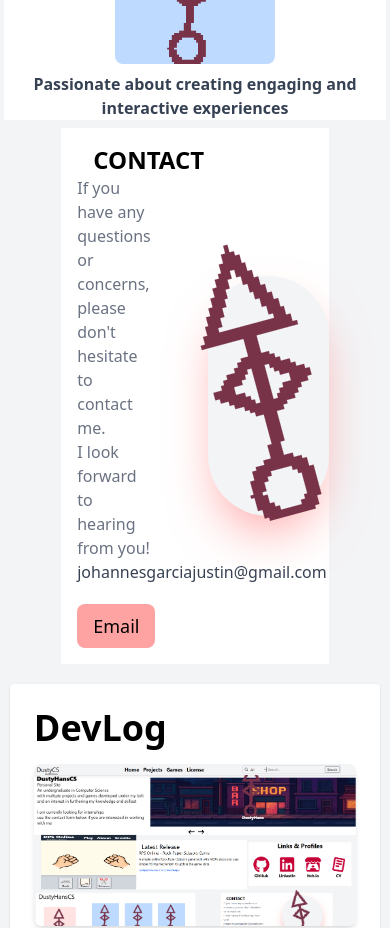
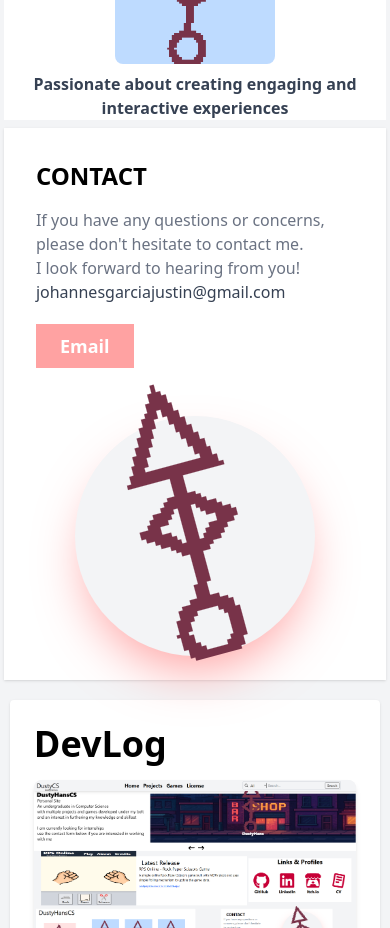
Before and after one commit to DustyCs/DustyCs.github.io, a React (Vite) app: page / in a window 390 px wide. Shown: the part 2800-3728 px from the top of the page. Built offline with nearby package versions, Linux system fonts and the light colour scheme.

Commit message:
[RELEASE] Now mobile responsive - except for other devices :)

```diff
--- a/src/features/home-page/components/ContactMe.jsx
+++ b/src/features/home-page/components/ContactMe.jsx
@@ -4,26 +4,44 @@ import { motion } from 'framer-motion'
 
 export default function ContactMe() {
   return (
-    <div className='col-span-1 flex justify-center'>
-      <div className='flex w-[70%] justify-between bg-white gap-10'>
-        <div className='w-[40%] p-4'>
-          <h1 className='text-2xl font-bold px-4'>CONTACT</h1>
-          <p className='text-gray-500'>If you have any questions or concerns, please don't hesitate to contact me.</p>
-          <p className='text-gray-500'>I look forward to hearing from you!</p>
-          <p className='text-gray-700'>johannesgarciajustin@gmail.com</p>
-          <button className='mt-5 px-4 py-2 bg-red-300 rounded-lg hover:bg-red-400 transition'>
-            <a href="mailto:n3s8w@example.com" className='text-lg hover:underline'>Email</a>
+    <div className="col-span-1 flex justify-center">
+      <div className="flex flex-col md:flex-row w-full md:w-[70%] justify-between bg-white gap-10 p-6 shadow">
+        <div className="w-full md:w-[40%] p-2">
+          <h1 className="text-2xl font-bold mb-4">CONTACT</h1>
+          <p className="text-gray-500">
+            If you have any questions or concerns, please don't hesitate to contact me.
+          </p>
+          <p className="text-gray-500">I look forward to hearing from you!</p>
+          <p className="text-gray-700">johannesgarciajustin@gmail.com</p>
+
+          <button className="mt-5 px-6 py-2 bg-red-300 hover:bg-red-400 transition">
+            <a
+              href="mailto:n3s8w@example.com"
+              className="text-lg text-white font-semibold hover:underline"
+            >
+              Email
+            </a>
           </button>
         </div>
-        <div className='h-[15rem] w-[15rem] relative bg-gray-100 shadow-2xl m-auto shadow-red-300 rounded-full self-center'>
-          <motion.img src={DustyChar} className='absolute bottom-0 left-[50%] -rotate-4 translate-x-[-50%] h-[18rem] object-cover' alt=""
+        <div className="h-[15rem] w-[15rem] relative bg-gray-100 shadow-2xl shadow-red-300 rounded-full self-center">
+          <motion.img
+            src={DustyChar}
+            className="absolute bottom-0 left-1/2 -rotate-4 -translate-x-1/2 h-[18rem] object-cover"
+            alt=""
             whileHover={{ rotate: 4 }}
             initial={{ rotate: 0 }}
             animate={{ rotate: -8 }}
-            transition={{ type: "spring", stiffness: 300, repeat: Infinity, repeatType: "reverse", duration: 2 }}
+            transition={{
+              type: "spring",
+              stiffness: 300,
+              repeat: Infinity,
+              repeatType: "reverse",
+              duration: 2,
+            }}
           />
         </div>
       </div>
     </div>
+
   )
 }
```
